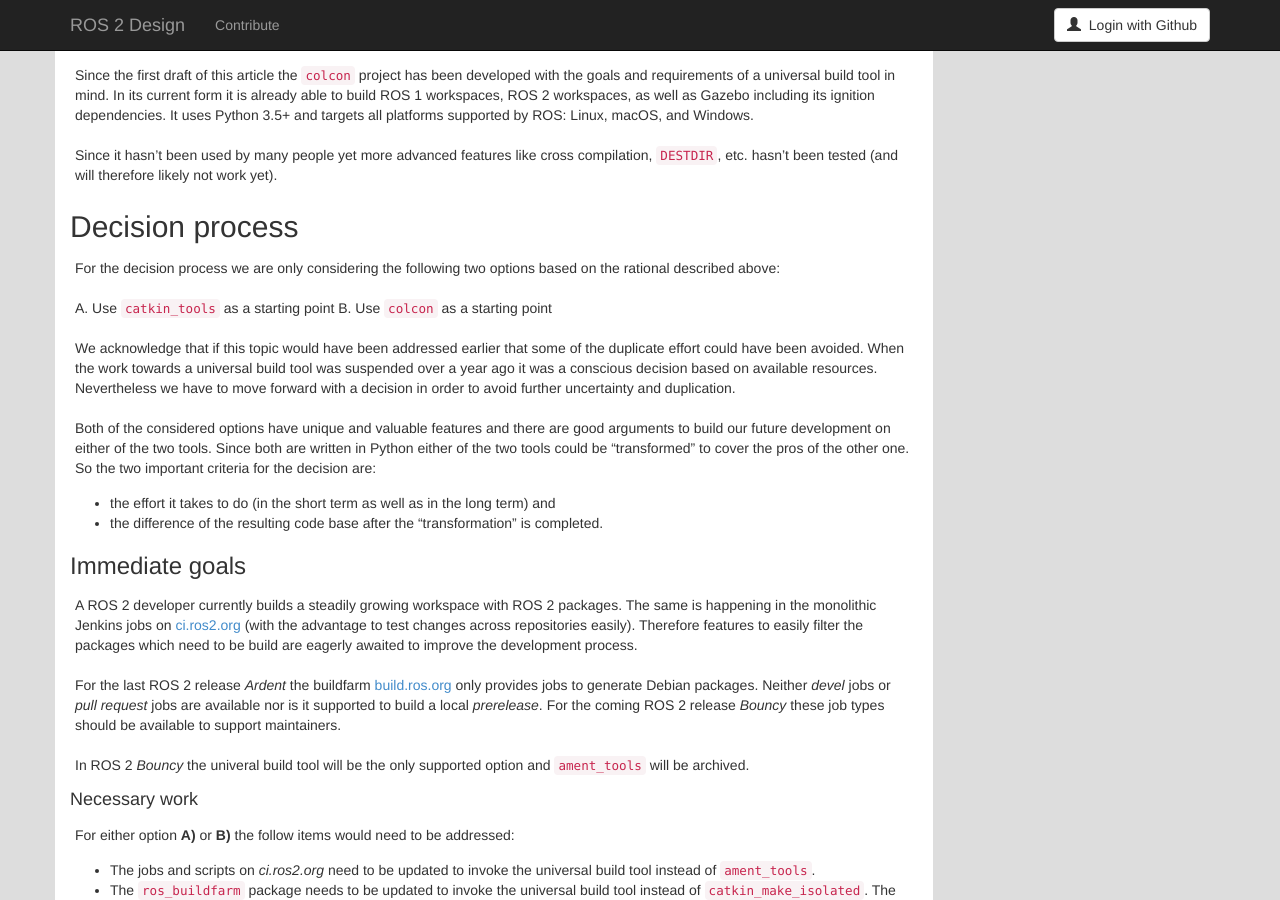
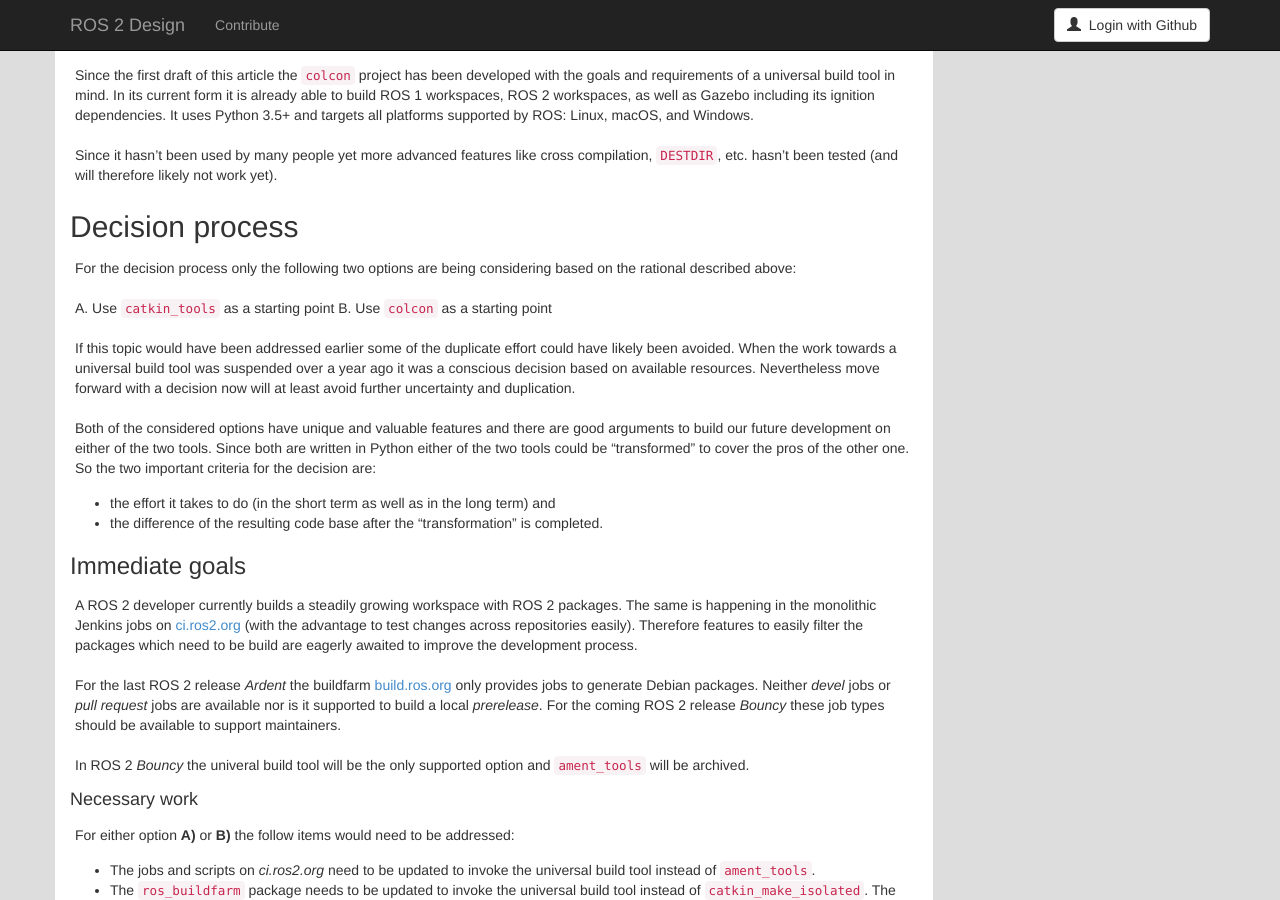
Before and after one commit to ros2/design, a Jekyll site: the page built from articles/101_build_tool.md, in a window 1280 px wide and 900 px high, scrolled down 6390 px. Built offline with Jekyll 4.4.1, drawn with Linux system fonts in a browser that asks for light colours; nearby versions of some CDN libraries; some of the changed text lies outside the part shown.

Commit message:
rephrase

```diff
--- a/articles/101_build_tool.md
+++ b/articles/101_build_tool.md
@@ -321,14 +321,14 @@ Since it hasn't been used by many people yet more advanced features like cross c
 
 ## Decision process
 
-For the decision process we are only considering the following two options based on the rational described above:
+For the decision process only the following two options are being considering based on the rational described above:
 
 A.  Use `catkin_tools` as a starting point
 B.  Use `colcon` as a starting point
 
-We acknowledge that if this topic would have been addressed earlier that some of the duplicate effort could have been avoided.
+If this topic would have been addressed earlier some of the duplicate effort could have likely been avoided.
 When the work towards a universal build tool was suspended over a year ago it was a conscious decision based on available resources.
-Nevertheless we have to move forward with a decision in order to avoid further uncertainty and duplication.
+Nevertheless move forward with a decision now will at least avoid further uncertainty and duplication.
 
 Both of the considered options have unique and valuable features and there are good arguments to build our future development on either of the two tools.
 Since both are written in Python either of the two tools could be "transformed" to cover the pros of the other one.
@@ -396,7 +396,7 @@ For option **B)** the follow items should be considered:
 
 ## Summary and Decision
 
-Based on the above information we made the not easy decision to pick `colcon` as the universal build tool.
+Based on the above information a decision has been made to pick `colcon` as the universal build tool which was not an easy one.
 
 To elaborate on the rational one significant advantage of `colcon` is that it is ready to be deployed for ROS 2 right now and it covers our current use cases.
 Another argument leaning towards `colcon` is the expected little effort to provide devel / PR / prerelease jobs on build.ros2.org across all targeted platforms for the upcoming *Bouncy* release.
@@ -404,7 +404,7 @@ While some additional feature and usability options are still missing they can b
 
 The necessary up front development effort for `catkin_tools` to achieve the goals described for  *Bouncy* would distract the ROS 2 team from spending their time on feature development and bug fixing of ROS 2 itself.
 
-While the short term advantages are certainly a main reason why we decided in favor of `colcon` they are not the only ones.
+While the short term advantages are certainly a main reason for the decision in favor of `colcon` they are not the only ones.
 The cleaner architecture, modularity and extensibility as well as Python 3.5 code base will be valuable long term benefits when developing this tool in the future.
 The separation of the build tool name from the supported build systems as well as the separation from being a "ROS-only" tool will hopefully also help users to understand the difference and attract new users and potential contributors.
 
```
